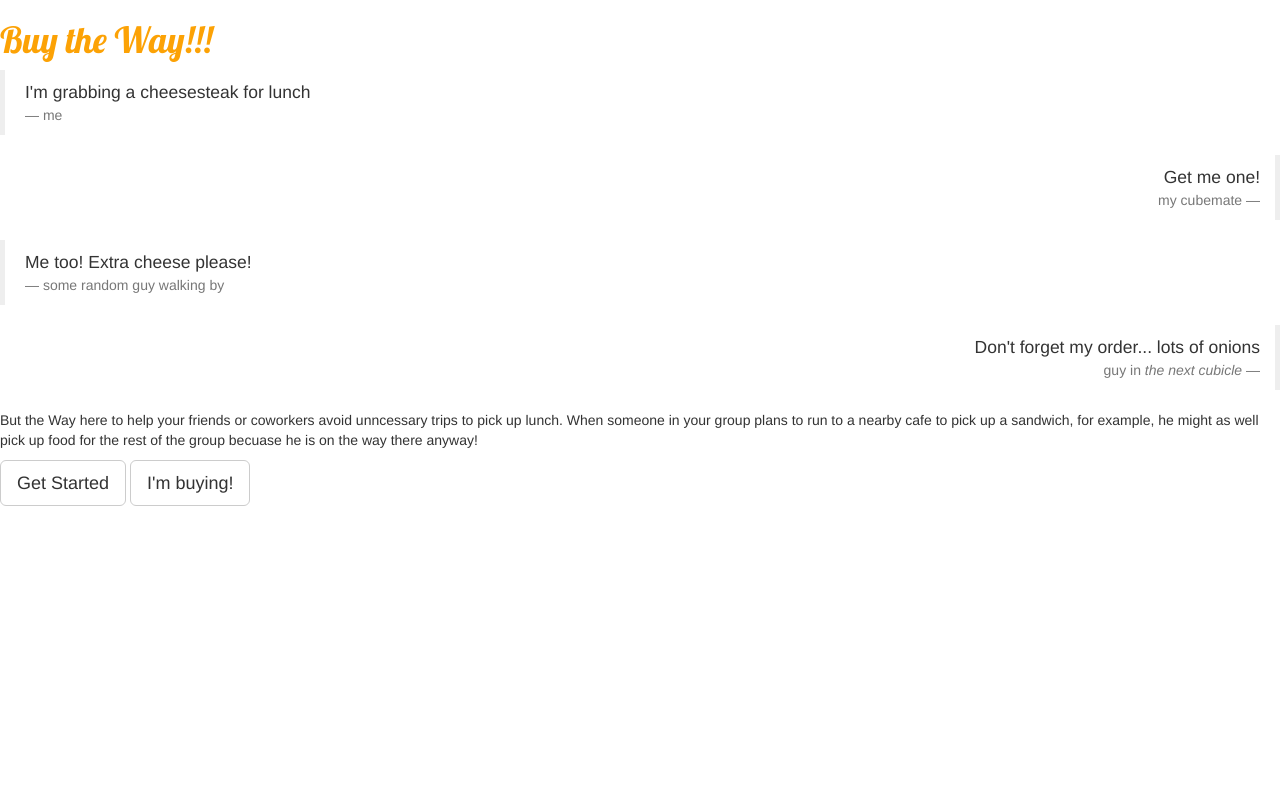
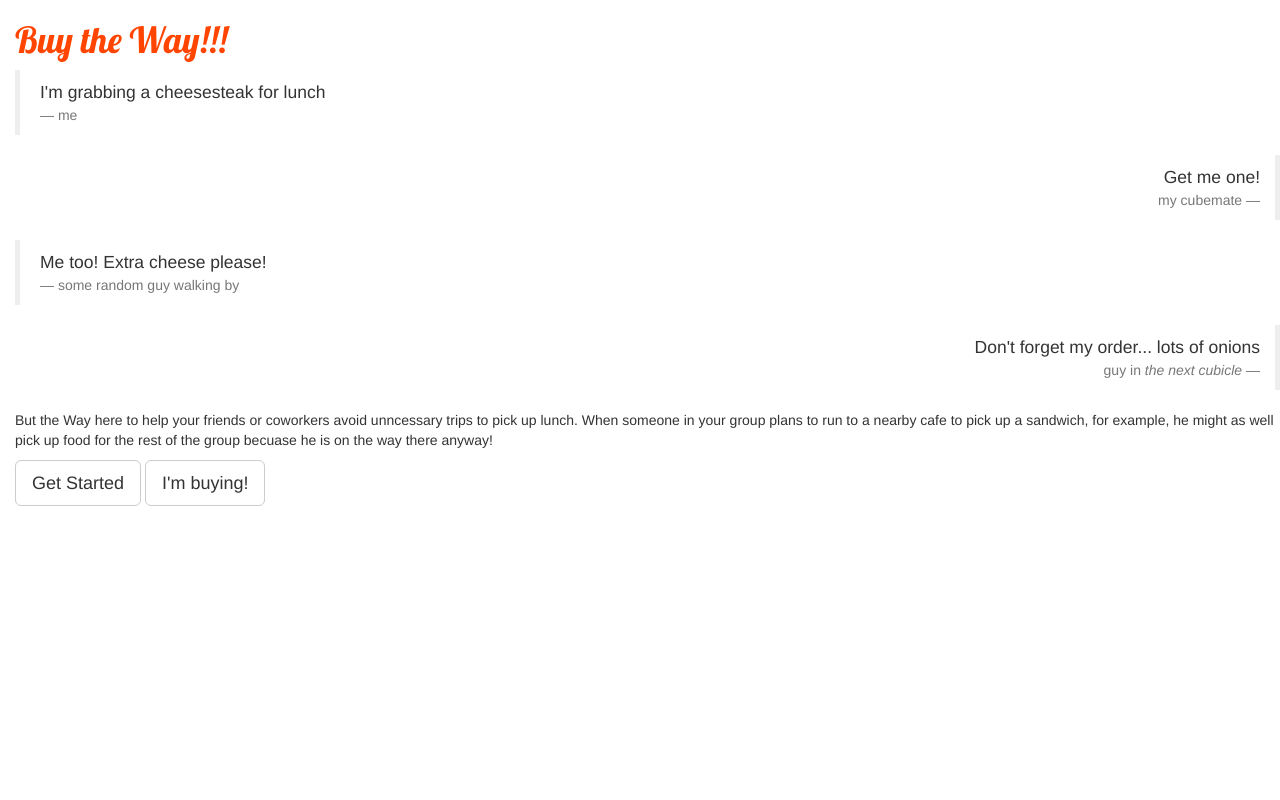
Before and after one commit to michellehyu/BTdUbs, a Django app: page /btdubs/ in a window 1280 px wide. Run offline with Django 3.2, Linux system fonts and the light colour scheme; some libraries are stand-ins or nearby versions.

Commit message:
fixed padding

```diff
--- a/mc_site/BTdUbs/static/css/btdubs.css
+++ b/mc_site/BTdUbs/static/css/btdubs.css
@@ -1,4 +1,7 @@
 h1{
-    color: #FCA205;
+    color: #FF4500;
     font-family: 'Lobster';
 }
+body {
+    padding-left: 15px;
+}
```
